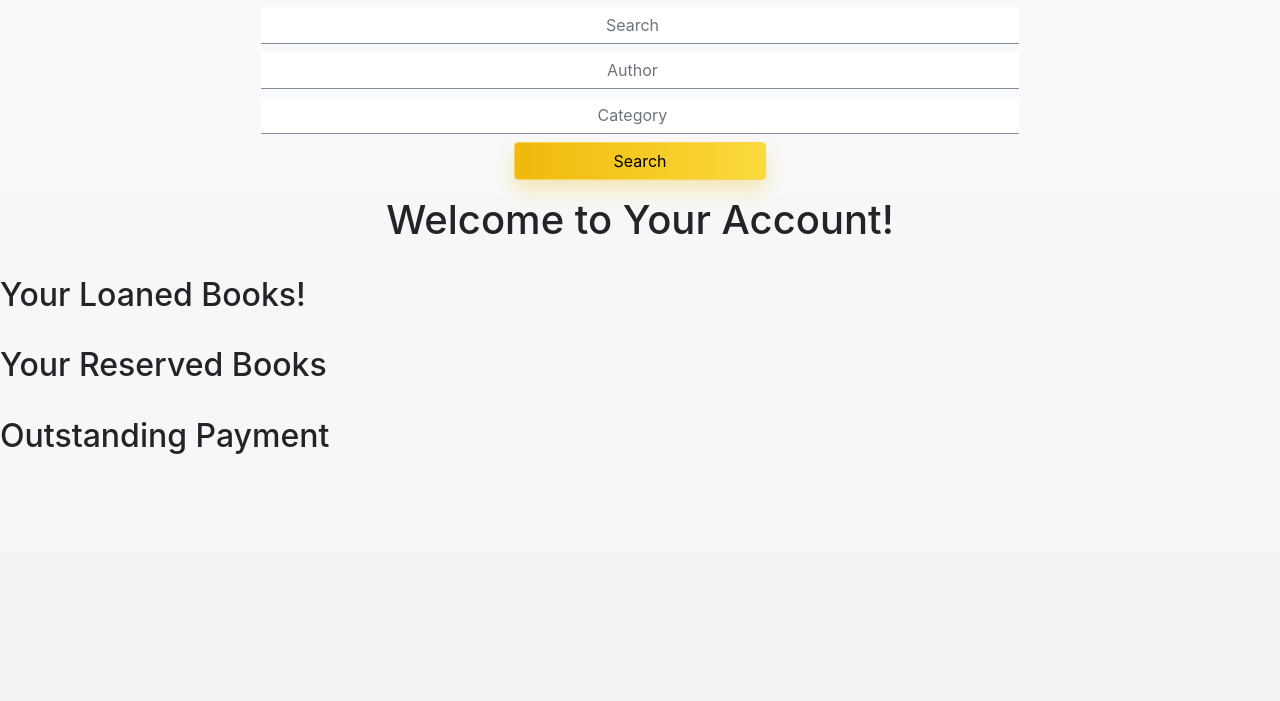
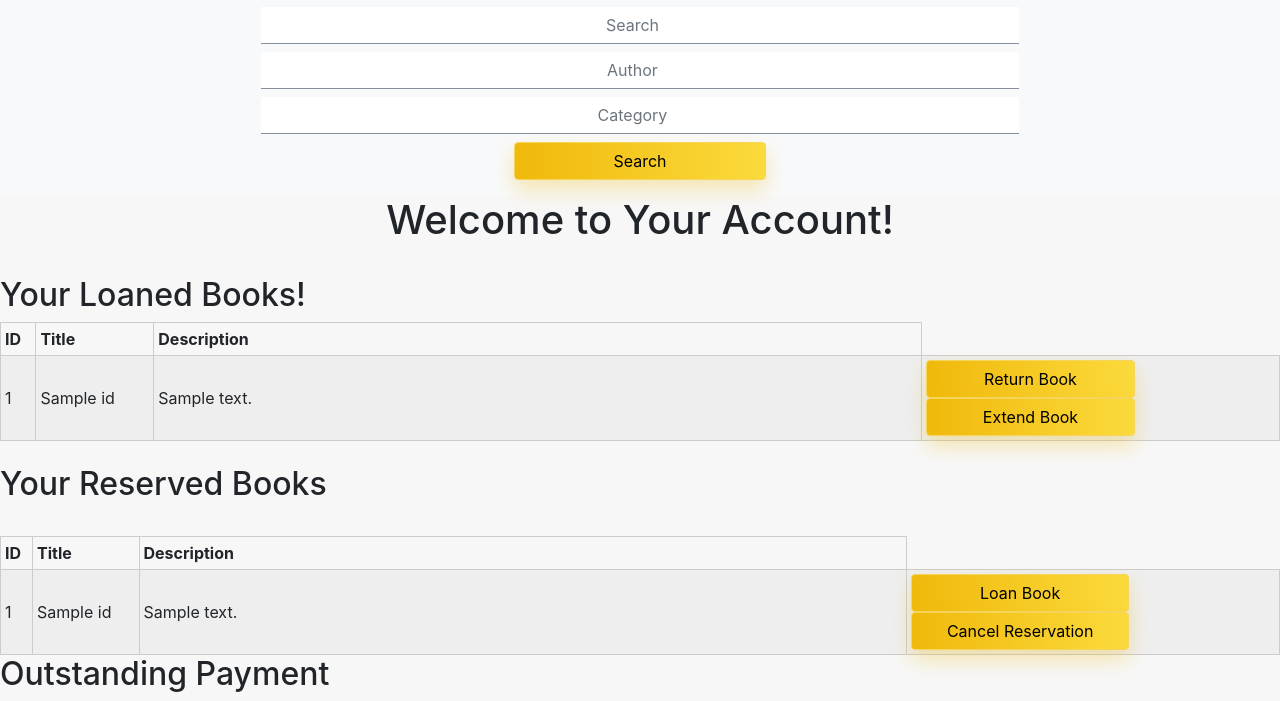
Before and after one commit to eltontay/PhenomenalLibrary, a Flask app: template templates/account.html in a window 1280 px wide. Shown: the part 247-948 px from the top of the page. Before the commit the page ends 701 px from the top, so only its background shows below. Run offline with Flask 2, Linux system fonts and the light colour scheme; the template is opened without the code that fills it: most values are stand-ins (such as "Sample title", 1, 10 or a date in 2020).

Commit message:
Account skeletal done

```diff
--- a/app.py
+++ b/app.py
@@ -146,18 +146,16 @@ def borrowSuccess():
 def account():
     with sqlite3.connect("library.db") as con:
         cur = con.cursor()
-
-        # loan
-        SQL_command = "SELECT bookID FROM loan WHERE userID = '" + \
-            str(session['userID']) + "' AND returnDate = '' "
-        print(SQL_command)
-        cur.execute(SQL_command)
-        test = cur.fetchall()
-        print(test)
-        for t in test:
-            print(t)
+        currBooksID = refreshBorrowlisiting(cur)
+        borrowedbooks = []
+        for book in currBooksID:
+            borrowedbooks.append(list(db.libraryCollection.find({'_id':  int(book)})))
+        currReservedID = refreshReservelisiting(cur)
+        reservedBooks = []
+        for book in currReservedID:
+            reservedBooks.append(list(db.libraryCollection.find({'_id':  int(book)})))
     con.commit()
-    return render_template('account.html')
+    return render_template('account.html', borrowedbooks= borrowedbooks, reservedBooks = reservedBooks)
 
 
 ##### START OF SignUp WORKS FINE #############
--- a/templates/account.html
+++ b/templates/account.html
@@ -3,9 +3,57 @@
 <h1 class="text-center">Welcome to Your Account!</h1>
 <br />
 <h2>Your Loaned Books!</h2>
+<table>
+    <thead>
+      <tr>
+        <th>ID</th>
+        <th>Title</th>
+        <th style="width: 60%">Description</th>
+      </tr>
+    </thead>
+    <tbody>
+{% for book in borrowedbooks %}
+<tr>
+    <td>{{book[0]['_id']}}</td>
+    <td>{{book[0]['title']}}</td>
+    <td>{{book[0]['longDescription']}}</td>
+    <td>
+     <a href="" class="btn btn-primary form-control viewmore">Return Book</a>
+     <a href="" class="btn btn-primary form-control viewmore">Extend Book</a>
+    </td>
+</tr>
+
+{% endfor %}
+</tbody>
+</table>
+
 <br />
 <h2>Your Reserved Books</h2>
 <br />
+<table>
+    <thead>
+      <tr>
+        <th>ID</th>
+        <th>Title</th>
+        <th style="width: 60%">Description</th>
+      </tr>
+    </thead>
+    <tbody>
+{% for book in reservedBooks %}
+<tr>
+    <td>{{book[0]['_id']}}</td>
+    <td>{{book[0]['title']}}</td>
+    <td>{{book[0]['longDescription']}}</td>
+    <td>
+     <a href="" class="btn btn-primary form-control viewmore">Loan Book</a>
+     <a href="" class="btn btn-primary form-control viewmore">Cancel Reservation</a>
+    </td>
+</tr>
+
+{% endfor %}
+</tbody>
+</table>
+
 <h2>Outstanding Payment</h2>
 
 {% endblock %}
```
